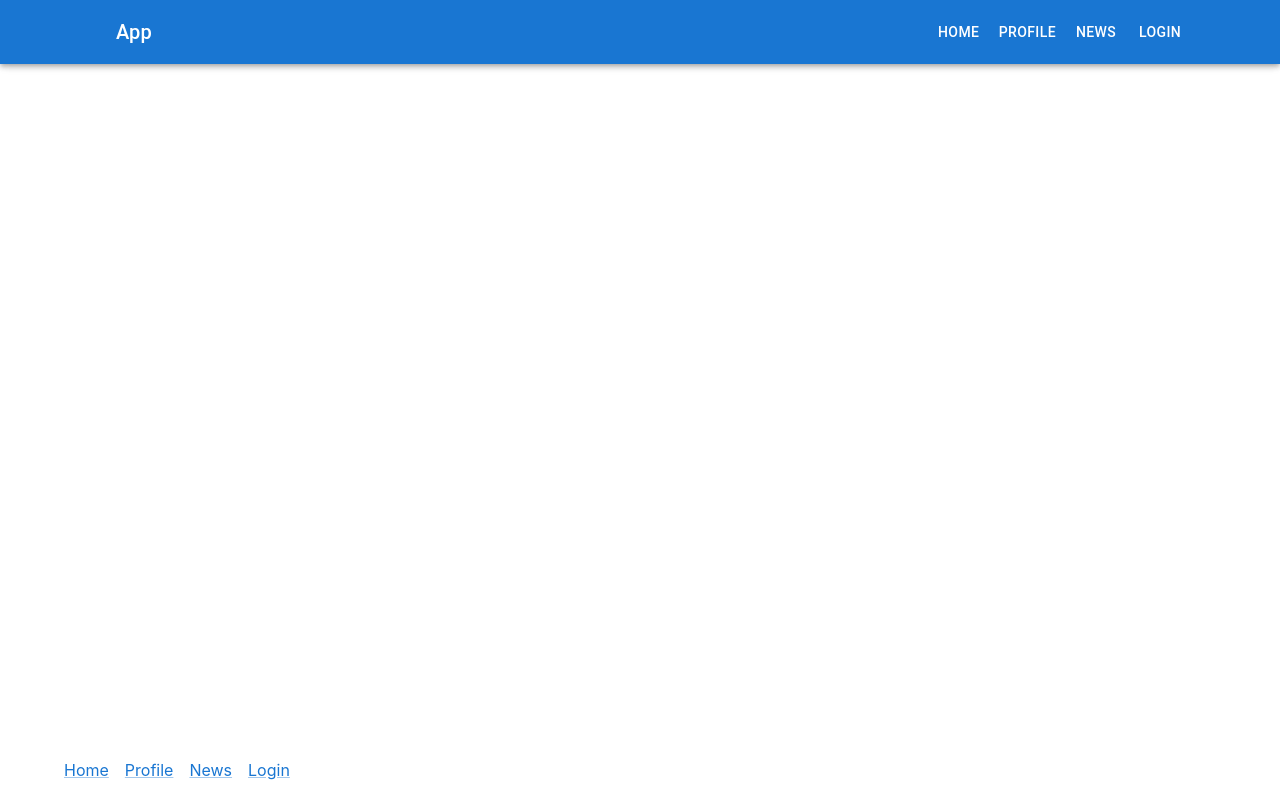
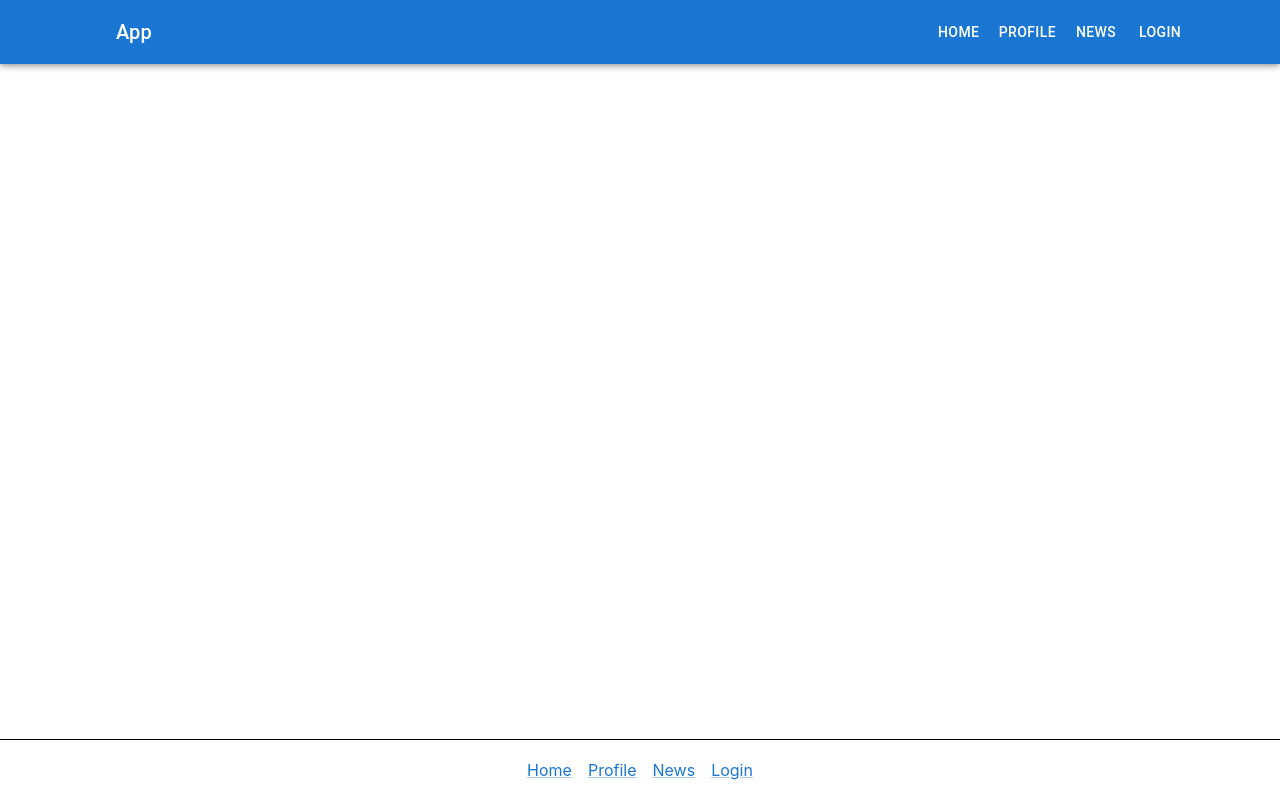
Before and after one commit to DefK1lla/s-one-test-task, a React (Create React App) app: page / in a window 1280 px wide. Built offline with nearby package versions, Linux system fonts and the light colour scheme.

Commit message:
fix: fix footer links

```diff
--- a/src/components/Footer/Footer.tsx
+++ b/src/components/Footer/Footer.tsx
@@ -6,7 +6,7 @@ import { NavLink } from 'react-router-dom'
 import { Container, Link } from '@mui/material'
 
 import { NavItem } from '../../shared/types/nav'
-import { Stack } from '@mui/system'
+import { Stack } from '@mui/material'
 
 interface Props {
   navItems: NavItem[]
@@ -16,9 +16,15 @@ export const Footer: FC<Props> = ({ navItems }) => {
   return (
     <div className={s.wrapper}>
       <Container>
-        <Stack direction='row' spacing={2}>
+        <Stack
+          className={s.links}
+          direction='row'
+          spacing={2}
+          alignItems='center'
+          justifyContent='center'
+        >
           {navItems.map(item => (
-            <Link component={NavLink} to={item.path}>
+            <Link key={item.title} component={NavLink} to={item.path}>
               {item.title}
             </Link>
           ))}
--- a/src/components/Footer/footer.module.css
+++ b/src/components/Footer/footer.module.css
@@ -1,3 +1,9 @@
 .wrapper {
   padding: 20px 0;
+
+  border-top: 1px solid #000
 }
+
+.links {
+  flex-wrap: wrap;
+}
```
